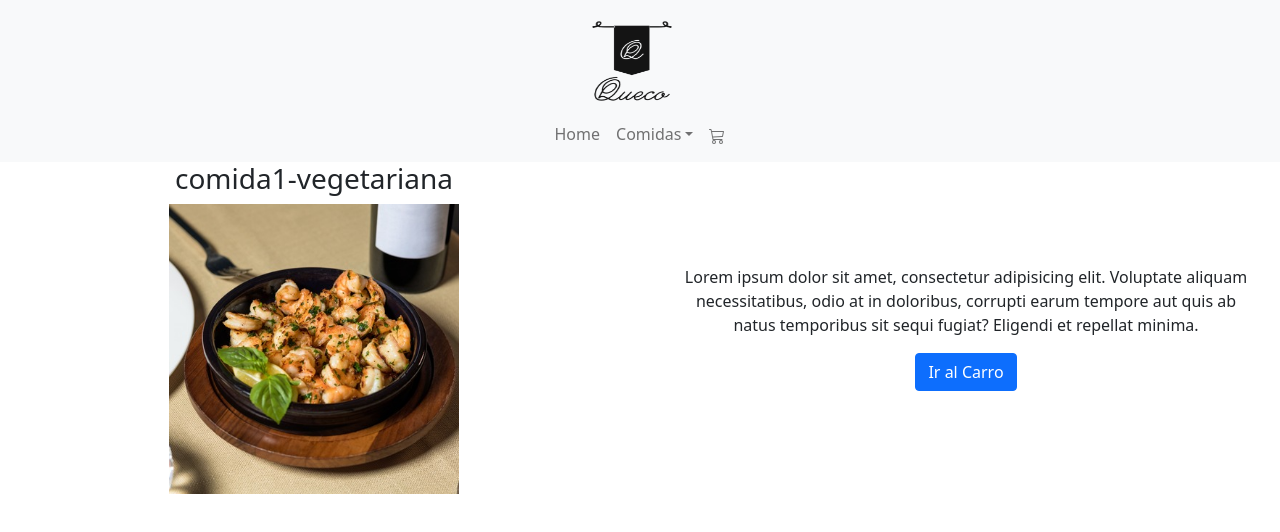
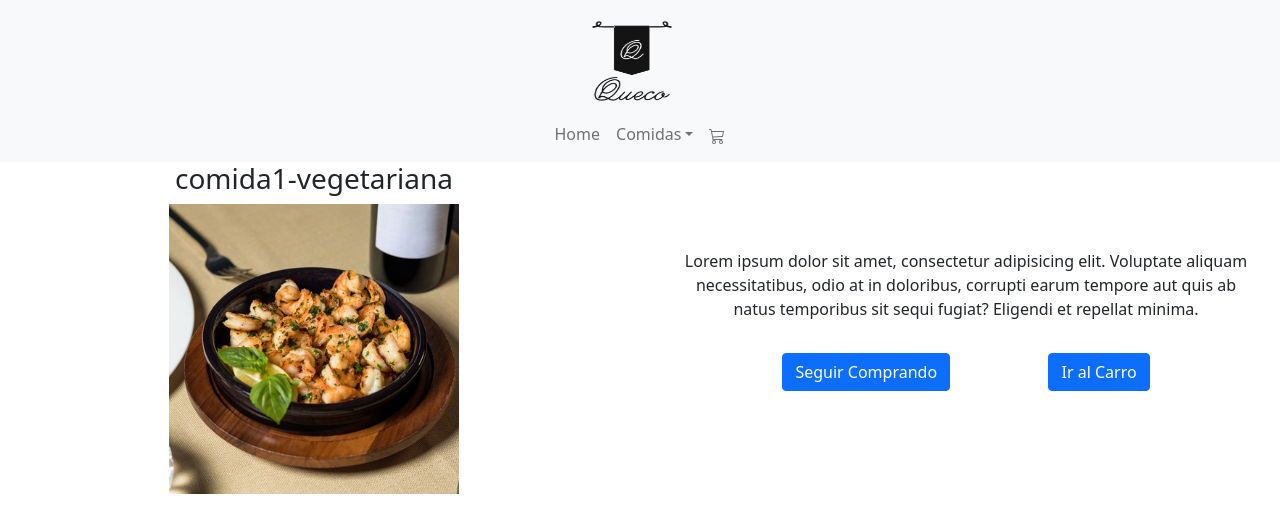
Before and after one commit to martinezmassera/CursoCoderReact, a React (Create React App) app: page /detalle/1 in a window 1280 px wide. Both pictures are taken after a click on the button 1023 px from the left and 371 px from the top of the page. Shown: the top 532 px of the page. Built offline with nearby package versions, Linux system fonts and the light colour scheme.

Commit message:
Clase 10

```diff
--- a/src/component/Cart/Cart.jsx
+++ b/src/component/Cart/Cart.jsx
@@ -34,7 +34,7 @@ return (
                 </div>
                 <div className="col-md-4">
                 {cartList.length === 0 ? <Link to='/'>
-        <Button variant="success">Volver a Comprar</Button></Link>
+                <Button variant="success">Volver a Comprar</Button></Link>
               :
                <Button variant="danger" onClick={limpiarCart}>VaciarCarrto</Button>
              }
--- a/src/component/ItemDetail/ItemDetail.css
+++ b/src/component/ItemDetail/ItemDetail.css
@@ -29,6 +29,15 @@
   height: auto;
 }
 
+.btnCartSeguir{
+  padding:1rem;
+}
+.botones{
+  display:flex;
+  justify-content: space-evenly;
+  align-items: center;
+  flex-direction: row;
+}
 @media only screen and (max-width: 600px) {
 
 .detalleProducto{
--- a/src/component/ItemDetail/ItemDetail.js
+++ b/src/component/ItemDetail/ItemDetail.js
@@ -19,7 +19,8 @@ const{ agregarAlCarrito } = useCartContext()
 
 
   return(
-<div className="row detalleProducto">
+
+  <div className="row detalleProducto">
   <div className="col">
       <div className="container">
           <h3>{product.title}</h3>
@@ -30,8 +31,17 @@ const{ agregarAlCarrito } = useCartContext()
       <div className="container">
       <p>{product.detalle}</p>
       {count ?
+      <div className="container botones">
+      <div className="btnCartSeguir">
+        <Link to='/'>
+        <Button>Seguir Comprando</Button>
+        </Link>
+      </div>
+      <div className="btnCartSeguir">
        <Link to='/cart'>
-        <Button>Ir al Carro</Button></Link>
+       <Button>Ir al Carro</Button></Link>
+      </div>
+      </div>
         :
 
       <ItemCount initial = {1} stock = {product.stock} onAdd={onAdd} />
@@ -39,6 +49,7 @@ const{ agregarAlCarrito } = useCartContext()
       </div>
   </div>
 </div>
+
   )
 }
 
```
